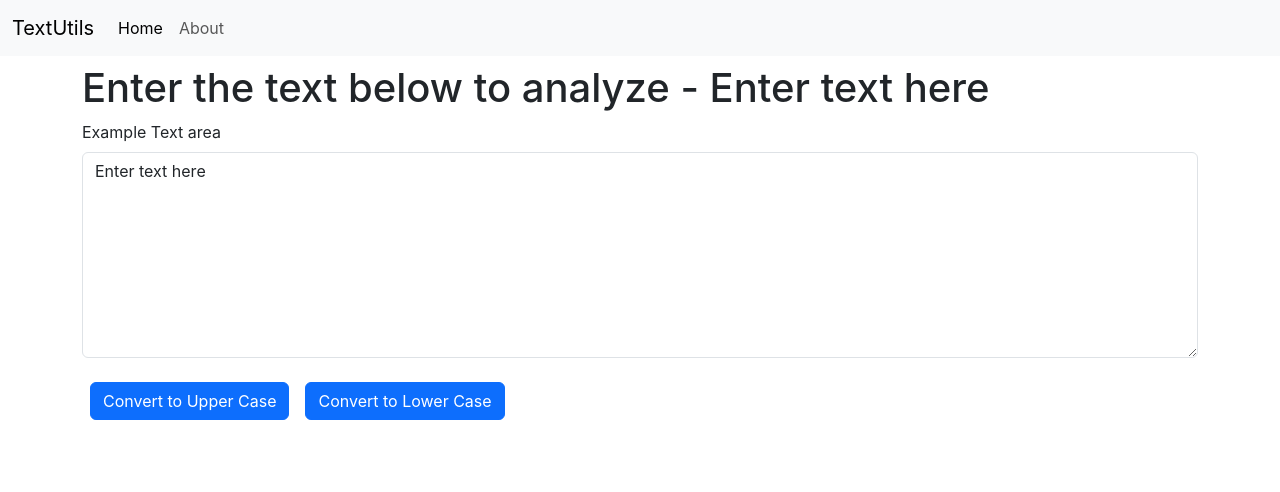
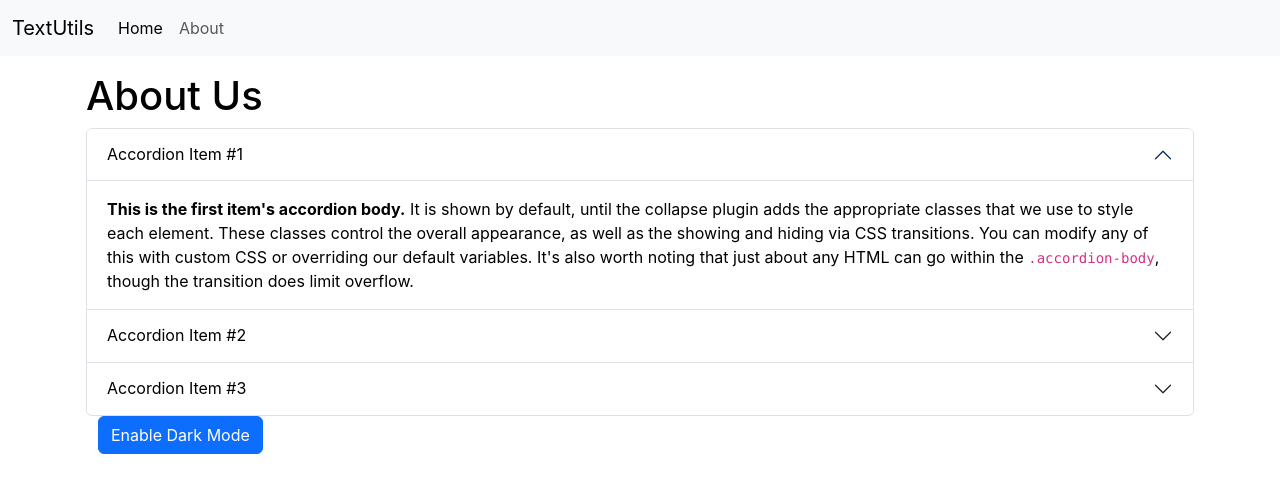
Before and after one commit to tarunkuma707/reactJsTutorial_textUtils_codeWithHarry, a React (Create React App) app: page / in a window 1280 px wide. Shown: the top 492 px of the page. Built offline with nearby package versions, Linux system fonts and the light colour scheme.

Commit message:
Enable Dark mode button Code with harry React JS Video10

```diff
--- a/src/App.js
+++ b/src/App.js
@@ -1,4 +1,5 @@
 import './App.css';
+import About from './components/About';
 import Navbar from './components/Navbar';
 import TextForm from './components/TextForm';
 
@@ -7,7 +8,8 @@
     <>
 
       <Navbar title="TextUtils" aboutText="About" />
-      <TextForm heading="Enter the text below to analyze" />
+      {/* <TextForm heading="Enter the text below to analyze" /> */}
+      <About />
     </>
   );
 }
--- /dev/null
+++ b/src/components/About.js
@@ -0,0 +1,72 @@
+import React, { useState } from 'react'
+
+export default function About() {
+
+    const [myStyle, setMyStyle] = useState({
+        color:'black',
+        backgroundColor:'white',
+    })
+    const [btnText, setBtnText] = useState("Enable Dark Mode")
+    let toggleStyle = () => {
+        if(myStyle.color==='white'){
+            setMyStyle({
+                color:'black',
+                backgroundColor:'white',
+            })
+            setBtnText("Enable Dark Mode");
+        }
+        else{
+            setMyStyle({
+                color:'white',
+                backgroundColor:'black',
+            })
+            setBtnText("Enable Light Mode");
+        }
+    }
+  return (
+    <div className='container p-3' style={myStyle}>
+        <h1>About Us</h1>
+        <div className="accordion" id="accordionExample">
+            <div className="accordion-item">
+                <h2 className="accordion-header">
+                <button className="accordion-button" type="button" data-bs-toggle="collapse" data-bs-target="#collapseOne" aria-expanded="true" aria-controls="collapseOne"  style={myStyle}>
+                    Accordion Item #1
+                </button>
+                </h2>
+                <div id="collapseOne" className="accordion-collapse collapse show" data-bs-parent="#accordionExample">
+                <div className="accordion-body" style={myStyle}>
+                    <strong>This is the first item's accordion body.</strong> It is shown by default, until the collapse plugin adds the appropriate classes that we use to style each element. These classes control the overall appearance, as well as the showing and hiding via CSS transitions. You can modify any of this with custom CSS or overriding our default variables. It's also worth noting that just about any HTML can go within the <code>.accordion-body</code>, though the transition does limit overflow.
+                </div>
+                </div>
+            </div>
+            <div className="accordion-item">
+                <h2 className="accordion-header">
+                <button className="accordion-button collapsed" type="button" data-bs-toggle="collapse" data-bs-target="#collapseTwo" aria-expanded="false" aria-controls="collapseTwo"  style={myStyle}>
+                    Accordion Item #2
+                </button>
+                </h2>
+                <div id="collapseTwo" className="accordion-collapse collapse" data-bs-parent="#accordionExample">
+                <div className="accordion-body" style={myStyle}>
+                    <strong>This is the second item's accordion body.</strong> It is hidden by default, until the collapse plugin adds the appropriate classes that we use to style each element. These classes control the overall appearance, as well as the showing and hiding via CSS transitions. You can modify any of this with custom CSS or overriding our default variables. It's also worth noting that just about any HTML can go within the <code>.accordion-body</code>, though the transition does limit overflow.
+                </div>
+                </div>
+            </div>
+            <div className="accordion-item">
+                <h2 className="accordion-header">
+                <button className="accordion-button collapsed" type="button" data-bs-toggle="collapse" data-bs-target="#collapseThree" aria-expanded="false" aria-controls="collapseThree"  style={myStyle}>
+                    Accordion Item #3
+                </button>
+                </h2>
+                <div id="collapseThree" className="accordion-collapse collapse" data-bs-parent="#accordionExample">
+                    <div className="accordion-body" style={myStyle}>
+                        <strong>This is the third item's accordion body.</strong> It is hidden by default, until the collapse plugin adds the appropriate classes that we use to style each element. These classes control the overall appearance, as well as the showing and hiding via CSS transitions. You can modify any of this with custom CSS or overriding our default variables. It's also worth noting that just about any HTML can go within the <code>.accordion-body</code>, though the transition does limit overflow.
+                    </div>
+                </div>
+            </div>
+        </div>
+        <div className="container">
+            <button type='button' onClick={toggleStyle} className='btn btn-primary'>{btnText}</button>
+        </div>
+    </div>
+  )
+}
--- a/src/components/TextForm.js
+++ b/src/components/TextForm.js
@@ -15,11 +15,19 @@
         console.log("On Change Clicked");
         setText(event.target.value);
     }
-    const [text, setText] = useState("Enter text here");
+    const handleClearClick = (event) => {
+        setText("");
+    }
+    const handleReverseClick = (event) => {
+        let reverseString = text.split('').reverse().join("")
+        setText(reverseString);
+    }
+
+    const [text, setText] = useState("");
   return (
     <div>
         <div className="container my-2">
-            <h1>{props.heading} - {text}</h1>
+            <h1>{props.heading}</h1>
             <form className="row g-3">
                 <div className="col-12">
                     <label htmlFor="myBox" className="form-label">Example Text area</label>
@@ -28,8 +36,16 @@
                 <div className="col-12">
                     <button type='button' className="btn btn-primary m-2" onClick={handleUpClick}>Convert to Upper Case</button>
                     <button type='button' className="btn btn-primary m-2" onClick={handleLowClick}>Convert to Lower Case</button>
+                    <button type='button' className="btn btn-primary m-2" onClick={handleClearClick}>Clear Text</button>
+                    <button type='button' className="btn btn-primary m-2" onClick={handleReverseClick}>Reverse Text</button>
                 </div>
             </form>
+        </div>
+        <div className="container my-2">
+            <h1>Your Text Summary</h1>
+            <p>{text.split(" ").length} words, and {text.length} characters</p>
+            <p>{0.08 * text.split(" ").length} Minutes to read</p>
+            <p>{text}</p>
         </div>
     </div>
   )
```
